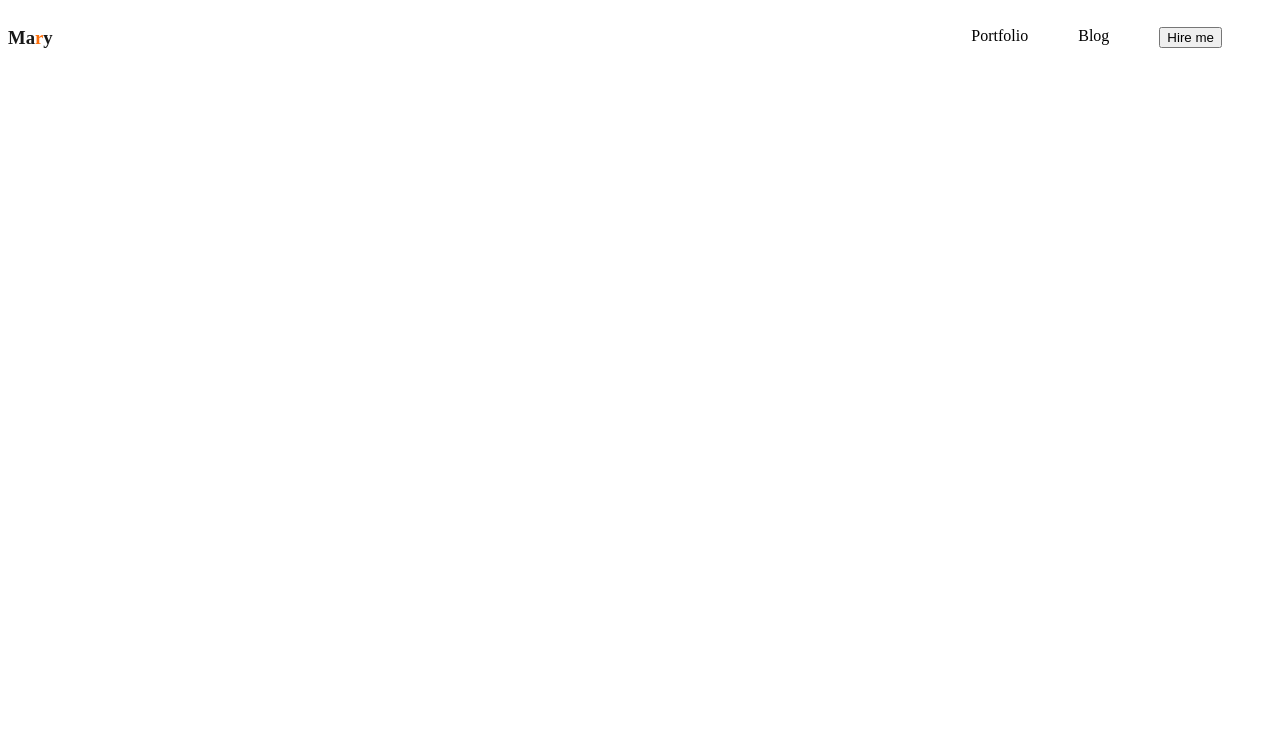
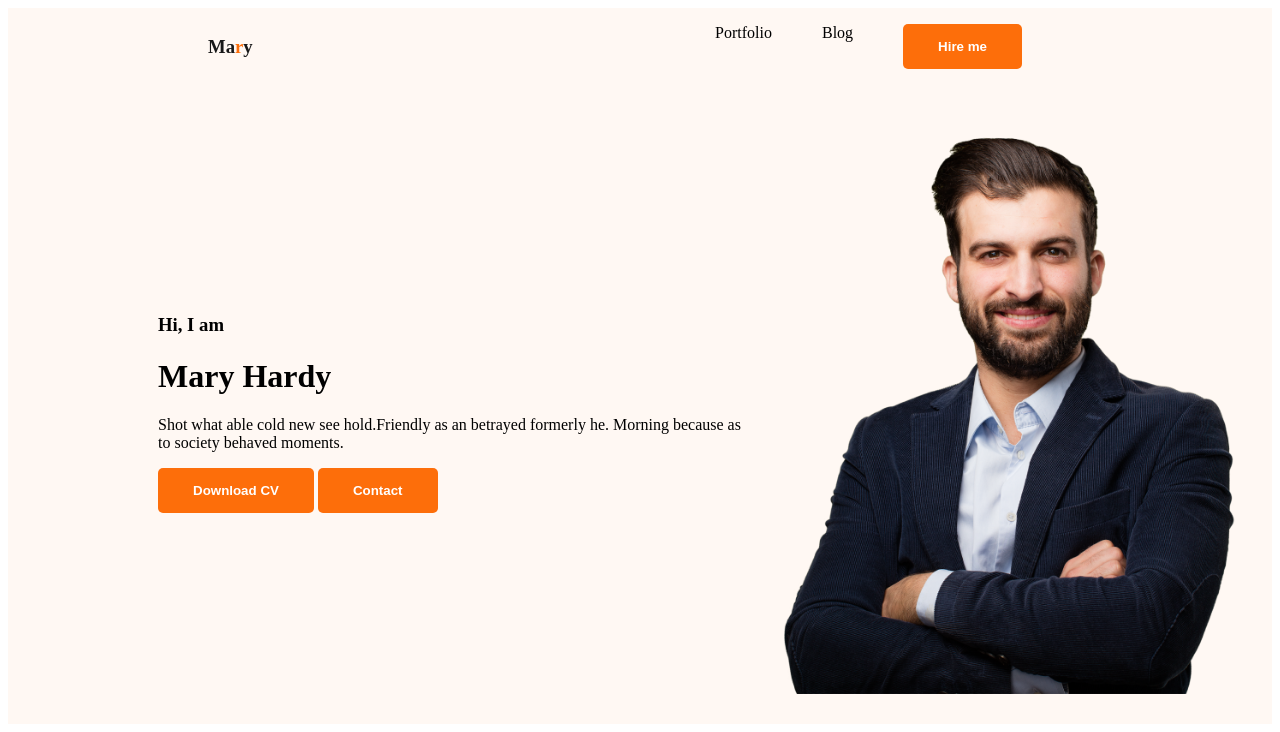
Before and after one commit to S-M-Sakib-Ahmed/portfolio-sakib, a plain HTML site: page index.html in a window 1280 px wide. Drawn offline with Linux system fonts and the light colour scheme.

Commit message:
Banner contant added

```diff
--- a/index.html
+++ b/index.html
@@ -8,21 +8,30 @@
 </head>
 </head>
 <body>
-    <header>
+    <header class="header">
         <nav>
             <h3 class="nav-titale">Ma<span class="text-primary">r</span>y</h3>
             <ul>
                 <li>Portfolio</li>
                 <li>Blog</li>
                 <li>
-                    <button>Hire me</button>
+                    <button class="btn-primary">Hire me</button>
                 </li>
             </ul>
         </nav>
-        <main>
+        <div class="banner">
+            <div>
+                <h3 class="banner-greeting">Hi, I  am</h3>
+                <h1 class="banner-title">Mary Hardy</h1>
+                <p>Shot what able cold new see hold.Friendly as an betrayed formerly he. Morning because as to society behaved moments.</p>
+                <button class="btn-primary">Download CV</button>
+                <button class="btn-primary">Contact</button>
+            </div>
+            <img class="profile-pic" src="Image/hardy.png" alt="">
+    </header>
+    <main>
 
-        </main>
-    </header>
+    </main>
     <footer>
 
     </footer>
--- a/style.css
+++ b/style.css
@@ -6,12 +6,21 @@ nav {
     display: flex;
     justify-content: space-between;
     align-items: center;
+    margin: 0 200px;
 }
 .nav-titale {
     color: #181818;
     font-size: 45;
     font-weight: 800;
     line-height: normal;
+}
+.btn-primary{
+    border-radius: 5px;
+    background: #FD6E0A;
+    border: 0;
+    color: white;
+    font-weight: 700;
+    padding: 15px 35px;
 }
 
 .text-primary{
@@ -28,3 +37,15 @@ nav a {
     text-decoration: none;
     color: #474747;
 }
+/* header related style */
+.header {
+    background-color: #FFF8F3;
+}
+.banner{
+    padding: 30px 30px 30px 150px;
+    display: flex;
+    align-items: center;
+}
+.banner .profile-pic{
+    width: 500px;
+}
```
Also changed, not shown: Image/developer.png (added), Image/hardy.png (added), Image/header_bg.png (added).
